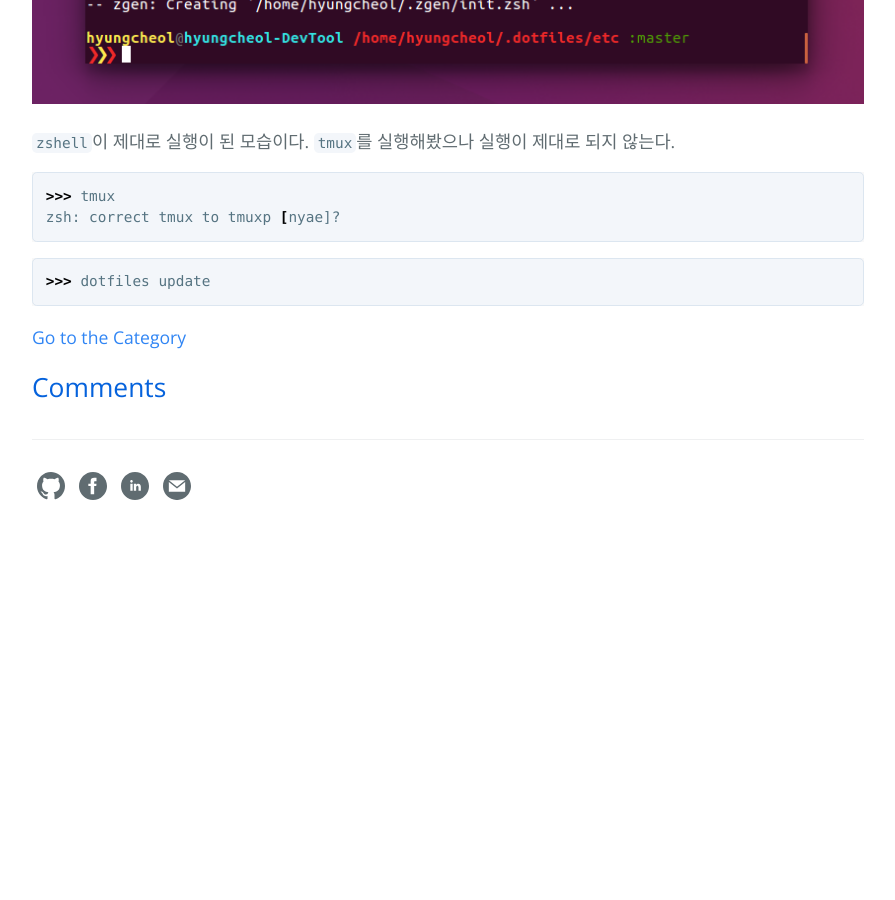
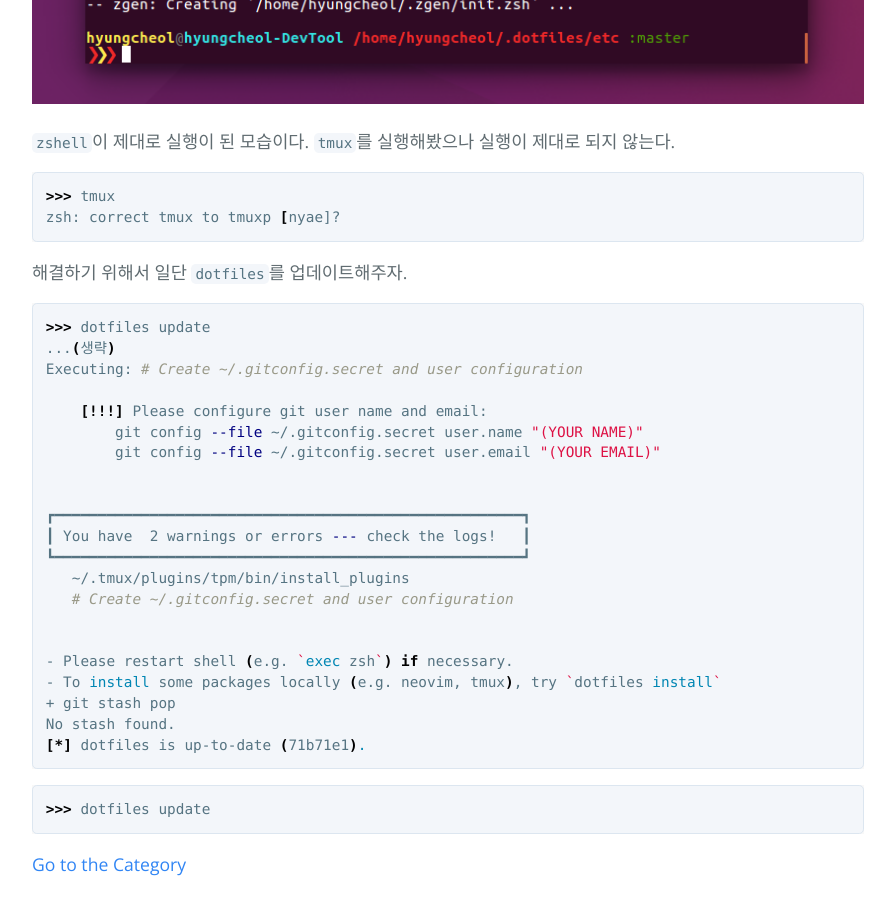
Before and after one commit to hcnoh/hcnoh.github.io, a Jekyll site: the page built from _posts/2018-10-05-development-environment-setting.md, in a window 1280 px wide and 900 px high, scrolled down 9918 px. Shown: the whole window, without its empty margins (192-1087 px from the left). Built offline with Jekyll 4.4.1, drawn with Linux system fonts in a browser that asks for light colours; comment, search, counter and statistics services are not loaded; before the commit the page ends 10472 px from its top, so only the background shows below that.

Commit message:
Update 2018-10-05-development-environment-setting.md

````diff
--- a/_posts/2018-10-05-development-environment-setting.md
+++ b/_posts/2018-10-05-development-environment-setting.md
@@ -442,6 +442,32 @@ Checking connectivity... done.
 zsh: correct tmux to tmuxp [nyae]?
 ```
 
+해결하기 위해서 일단 `dotfiles`를 업데이트해주자.
+
+```bash
+>>> dotfiles update
+...(생략)
+Executing: # Create ~/.gitconfig.secret and user configuration
+
+    [!!!] Please configure git user name and email:
+        git config --file ~/.gitconfig.secret user.name "(YOUR NAME)"
+        git config --file ~/.gitconfig.secret user.email "(YOUR EMAIL)"
+
+
+┏━━━━━━━━━━━━━━━━━━━━━━━━━━━━━━━━━━━━━━━━━━━━━━━━━━━━━━┓
+┃ You have  2 warnings or errors --- check the logs!   ┃
+┗━━━━━━━━━━━━━━━━━━━━━━━━━━━━━━━━━━━━━━━━━━━━━━━━━━━━━━┛
+   ~/.tmux/plugins/tpm/bin/install_plugins
+   # Create ~/.gitconfig.secret and user configuration
+
+
+- Please restart shell (e.g. `exec zsh`) if necessary.
+- To install some packages locally (e.g. neovim, tmux), try `dotfiles install`
++ git stash pop
+No stash found.
+[*] dotfiles is up-to-date (71b71e1).
+```
+
 ```bash
 >>> dotfiles update
 ```
````
